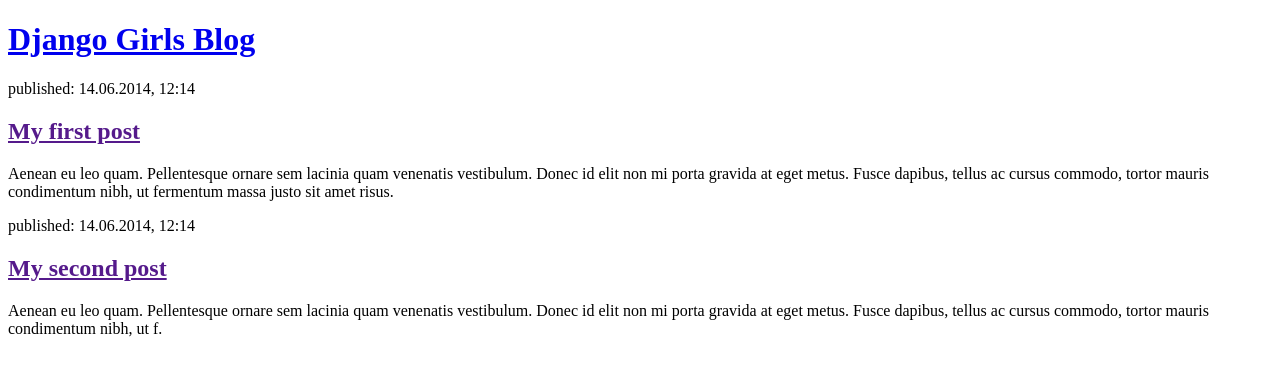
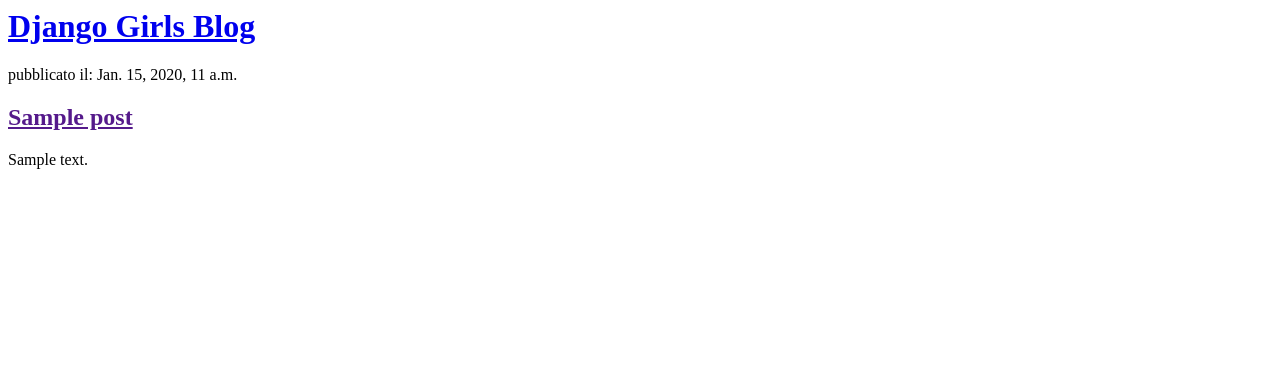
Before and after one commit to kkiaak/my-first-blog, a Django app: page / in a window 1280 px wide. Shown: the top 376 px of the page. Run offline with Django 3.2, Linux system fonts and the light colour scheme; tables that the repository leaves empty hold one stand-in row (values such as "Sample post").

Commit message:
Modifiche al template da db

```diff
--- a/blog/templates/blog/post_list.html
+++ b/blog/templates/blog/post_list.html
@@ -1,23 +1,24 @@
-<!DOCTYPE html>
+<!--<!DOCTYPE html>
 <html>
     <head>
         <title>Django Girls blog</title>
-    </head>
-    <body>
+    </head> -->
+
         <header>
             <h1><a href="/">Django Girls Blog</a></h1>
         </header>
 
-        <article>
-            <time>published: 14.06.2014, 12:14</time>
-            <h2><a href="">My first post</a></h2>
-            <p>Aenean eu leo quam. Pellentesque ornare sem lacinia quam venenatis vestibulum. Donec id elit non mi porta gravida at eget metus. Fusce dapibus, tellus ac cursus commodo, tortor mauris condimentum nibh, ut fermentum massa justo sit amet risus.</p>
-        </article>
-
-        <article>
+        {% for post in posts %}
+            <article>
+                <time>pubblicato il: {{ post.published_date }}</time>
+                <h2><a href="">{{ post.title }}</a></h2>
+                <p> {{ post.text|linebreaksbr }}</p>
+            </article>
+        {% endfor %}
+        <!--<article>
             <time>published: 14.06.2014, 12:14</time>
             <h2><a href="">My second post</a></h2>
             <p>Aenean eu leo quam. Pellentesque ornare sem lacinia quam venenatis vestibulum. Donec id elit non mi porta gravida at eget metus. Fusce dapibus, tellus ac cursus commodo, tortor mauris condimentum nibh, ut f.</p>
         </article>
-    </body>
-</html>
+
+</html> -->
--- a/blog/views.py
+++ b/blog/views.py
@@ -1,6 +1,9 @@
 from django.shortcuts import render
+from django.utils import timezone
+from .models import Post
 
 # Create your views here.
 
 def post_list(request):
-	return render(request, 'blog/post_list.html', {})
+	posts = Post.objects.filter(published_date__lte=timezone.now()).order_by('published_date')
+	return render(request, 'blog/post_list.html', {'posts' : posts})
```
